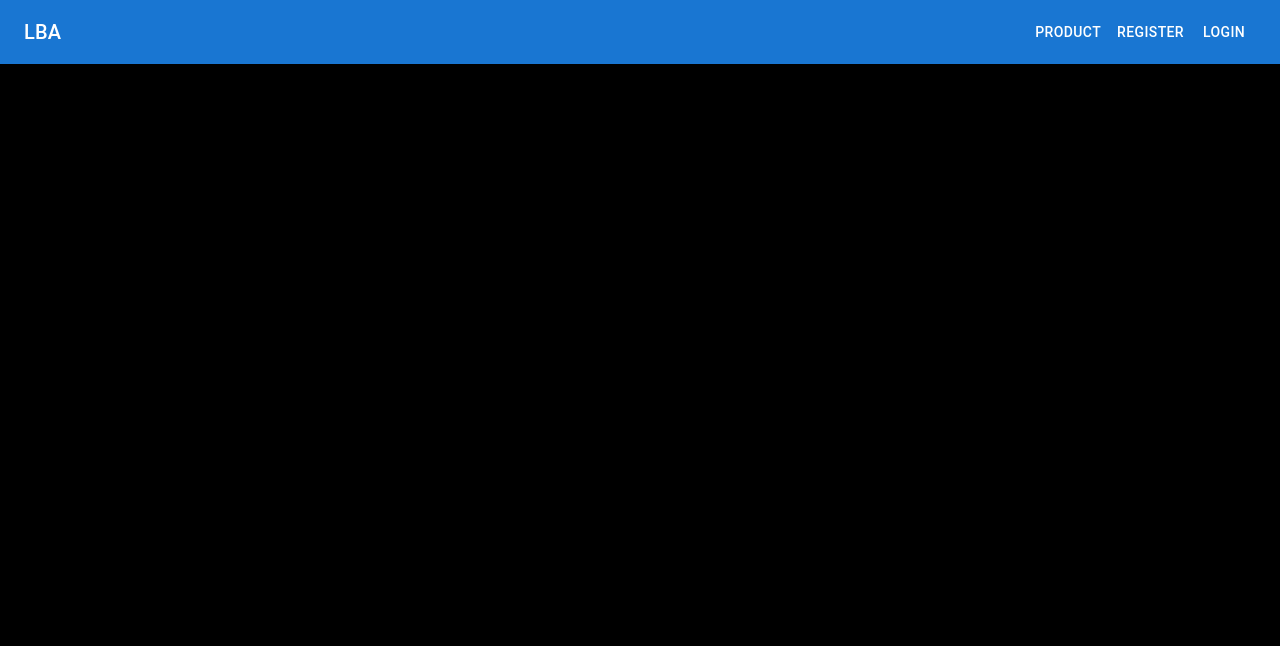
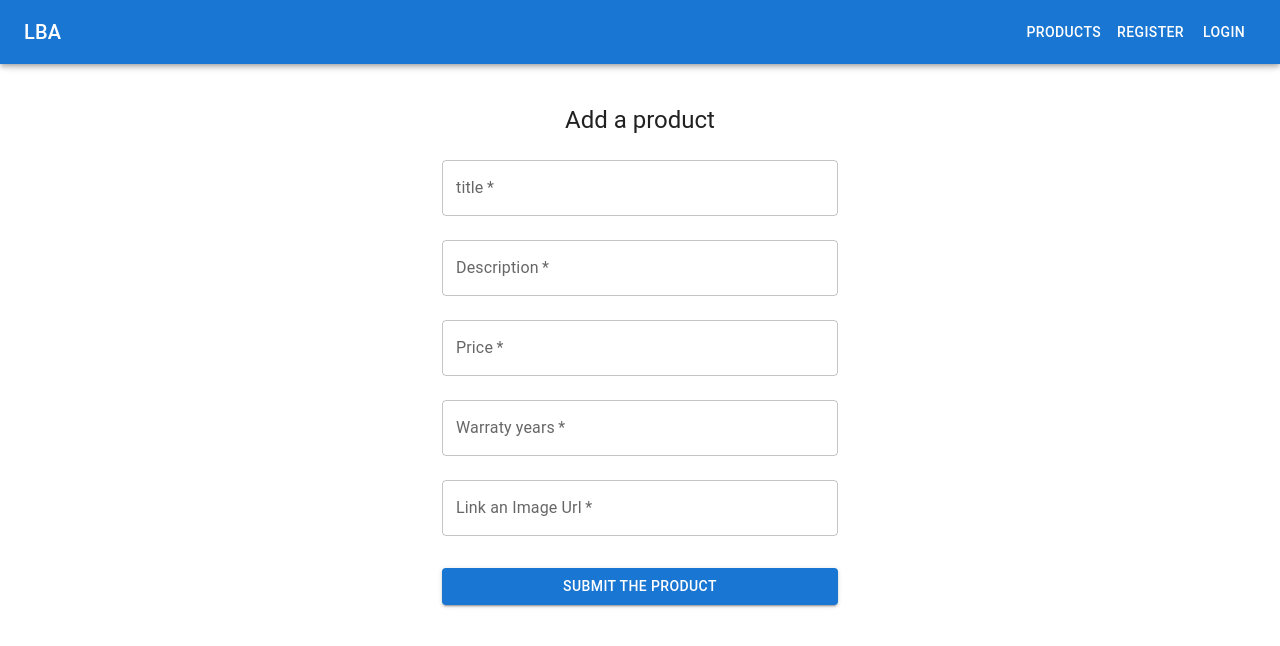
Before and after one commit to Omnivers/T-MERN-Front, a React (Create React App) app: page /newproduct in a window 1280 px wide. Before the commit this address had no page. Shown: the top 646 px of the page. Built offline with nearby package versions, Linux system fonts and the light colour scheme.

Commit message:
Blocked, JWT token request/send to backend

```diff
--- a/src/App.js
+++ b/src/App.js
@@ -2,23 +2,33 @@ import './App.css';
 import React from 'react';
 import { BrowserRouter, Routes, Route } from 'react-router-dom';
 // import Nav from './Assets/Nav';
-import Nav1 from './Assets/Nav1';
+import NavGuest from './Assets/NavGuest';
+import NavUser from './Assets/NavUser';
 import Home from './Pages/Home';
 import Products from './Pages/Products';
 import Notfound from './Pages/Notfound';
 import Profil from './Pages/Profil';
 import Register from './Pages/Register';
 import Login from './Pages/Login';
-import { UserContextProvider} from './contexts/User'
+import CreateProduct from './Pages/CreateProduct';
+import { UserContextProvider,UserContext } from './contexts/User'
+import { useContext } from 'react';
 
 function App() {
+  const { user, token } = useContext(UserContext)
   return (
     <BrowserRouter>
     <UserContextProvider>
-        <Nav1 />
+      {user ?(
+        <NavUser />
+      ):(
+        <NavGuest />
+      )}
+      {console.log(user,token)}
       <Routes>
         <Route path="/" element={<Home />} />
         <Route path="/products" element={<Products />} />
+        <Route path="/newproduct" element={<CreateProduct />} />
         <Route path="/register" element={<Register />} />
         <Route path="/login" element={<Login />} />
         <Route path="*" element={<Notfound />} />
--- a/src/Assets/Nav1.jsx
+++ b/src/Assets/NavGuest.jsx
@@ -13,9 +13,10 @@ import MenuIcon from '@mui/icons-material/Menu';
 import Toolbar from '@mui/material/Toolbar';
 import Typography from '@mui/material/Typography';
 import Button from '@mui/material/Button';
+import { Link} from 'react-router-dom';
 
 const drawerWidth = 240;
-const navItems = ['Product', 'Register', 'Login'];
+const navItems = ['Products', 'Register', 'Login'];
 
 function DrawerAppBar(props) {
   const { window } = props;
@@ -27,17 +28,21 @@ function DrawerAppBar(props) {
 
   const drawer = (
     <Box onClick={handleDrawerToggle} sx={{ textAlign: 'center' }}>
-      <Typography variant="h6" sx={{ my: 2 }}>
+      <Link to={"/"}>
+      <Typography style={{ textDecoration: 'none' }} variant="h6" sx={{ my: 2 }}>
         LBA
       </Typography>
+      </Link>
       <Divider />
       <List>
         {navItems.map((item) => (
+          <Link style={{ textDecoration: 'none' }} to={`${item}`}>
             <ListItem key={item} disablePadding>
               <ListItemButton sx={{ textAlign: 'center' }}>
                 <ListItemText primary={item} />
               </ListItemButton>
             </ListItem>
+          </Link>
         ))}
       </List>
     </Box>
@@ -67,9 +72,11 @@ function DrawerAppBar(props) {
           </Typography>
           <Box sx={{ display: { xs: 'none', sm: 'block' } }}>
             {navItems.map((item) => (
+              <Link style={{ textDecoration: 'none' }} to={`${item}`}>
                 <Button key={item} sx={{ color: '#fff' }}>
                   {item}
                 </Button>
+              </Link>
             ))}
           </Box>
         </Toolbar>
--- /dev/null
+++ b/src/Pages/CreateProduct.jsx
@@ -0,0 +1,115 @@
+import { useFormik } from 'formik'
+import * as Yup from 'yup'
+import Input from '../Assets/Input/Input'
+import { createProduct } from '../api/Products'
+import { useEffect, useContext } from 'react'
+import { useNavigate } from 'react-router-dom'
+import { UserContext } from '../contexts/User';
+import Button from '@mui/material/Button';
+import CssBaseline from '@mui/material/CssBaseline';
+import Box from '@mui/material/Box';
+import Typography from '@mui/material/Typography';
+import Container from '@mui/material/Container';
+import Grid from '@mui/material/Grid';
+
+const Product = () => {
+    const navigate = useNavigate()
+    const { user, token } = useContext(UserContext)
+
+    // useEffect(() => {
+    //     if (!user) {
+    //         console.log('non user')
+    //     }
+    //     // eslint-disable-next-line
+    // }, [user])
+
+    const formik = useFormik({
+        initialValues: {
+            title: '',
+            description:'',
+            img: '',
+            price: '',
+            warranty_years:''
+        },
+        validationSchema: Yup.object({
+            title: Yup.string().required('Your title is required'),
+            description: Yup.string()
+                .required('Content is required')
+                .min(20, 'Content trop court'),
+            price: Yup.string().required('Price is required'),
+            img: Yup.string()
+            .required('Please enter website')
+        }),
+        onSubmit: async (values) => {
+            await createProduct(values, token)
+        },
+    })
+
+    return (
+        <Container component="main" maxWidth="xs">
+        <CssBaseline />
+        <Box
+          sx={{
+            marginTop: 8,
+            display: 'flex',
+            flexDirection: 'column',
+            alignItems: 'center',
+          }}
+        >
+          <Typography component="h1" variant="h5" sx={{mt:5}}>
+            Add a product
+          </Typography>
+          <Box component="form" onSubmit={formik.handleSubmit} noValidate sx={{ mt: 1 }}>
+            <Input
+                type="text"
+                name="title"
+                placeholder="title"
+                value={formik.values.title}
+                handleChange={formik.handleChange}
+                error={formik.errors.title}
+            />
+            <Input
+                type="text"
+                name="description"
+                placeholder="Description"
+                value={formik.values.description}
+                handleChange={formik.handleChange}
+                error={formik.errors.description}
+            />
+            <Input
+                type="number"
+                name="price"
+                placeholder="Price"
+                value={formik.values.price}
+                handleChange={formik.handleChange}
+                error={formik.errors.price}
+            />
+            <Input
+                type="number"
+                name="warranty_years"
+                placeholder="Warraty years"
+                value={formik.values.warranty_years}
+                handleChange={formik.handleChange}
+                error={formik.errors.warranty_years}
+            />
+            <Input
+                type="link"
+                placeholder='Link an Image Url'
+                name="img"
+                value={formik.values.img}
+                handleChange={formik.handleChange}
+            />
+            <Button
+              type="submit"
+              fullWidth
+              variant="contained"
+              sx={{ mt: 3, mb: 2 }}
+            >
+              Submit the product
+            </Button>
+            </Box>
+        </Box>
+      </Container>
+    )
+}
+export default Product
--- a/src/api/Products.js
+++ b/src/api/Products.js
@@ -1,17 +1,28 @@
-const createProduct = async (value, token) => {
+//Delete a product
+
+
+
+
+
+
+
+// Create a product
+const createProduct = async (values, token) => {
   const request = await fetch(`${process.env.REACT_APP_BACKEND}API/products/`, {
       method: 'POST',
       headers: {
           'Content-Type': 'application/json',
           Authorization: `Bearer ${token}`,
       },
-      body: JSON.stringify(value),
+      body: JSON.stringify(values),
   })
 
   const response = await request.json()
+  console.log(response)
   return response
 }
 
+// Get all products
 const allProduct = async () => {
   const request = await fetch(`${process.env.REACT_APP_BACKEND}API/products/`)
   const response = await request.json()
@@ -19,6 +30,7 @@ const allProduct = async () => {
   return response
 }
 
+// Get one product by id aka Find
 const oneProduct = async (id) => {
   const request = await fetch(
       `${process.env.REACT_APP_BACKEND}API/products/${id}`
@@ -27,4 +39,5 @@ const oneProduct = async (id) => {
   return response
 }
 
+
 export { createProduct, oneProduct, allProduct}
--- a/src/api/User.js
+++ b/src/api/User.js
@@ -1,6 +1,5 @@
 const me = async (token) => {
-    console.log(token)
-    const request = await fetch(``, {
+    const request = await fetch(`${process.env.REACT_APP_BACKEND}API/user`, {
         headers: {
             'Content-Type': 'application/json',
             Authorization: `Bearer ${token}`,
```
Also changed, not shown: src/api/Auth.js (+10 -0 lines), src/Assets/NavUser.jsx (renamed from src/Assets/Nav.jsx). Lines whose indentation alone changed are shown as unchanged.
